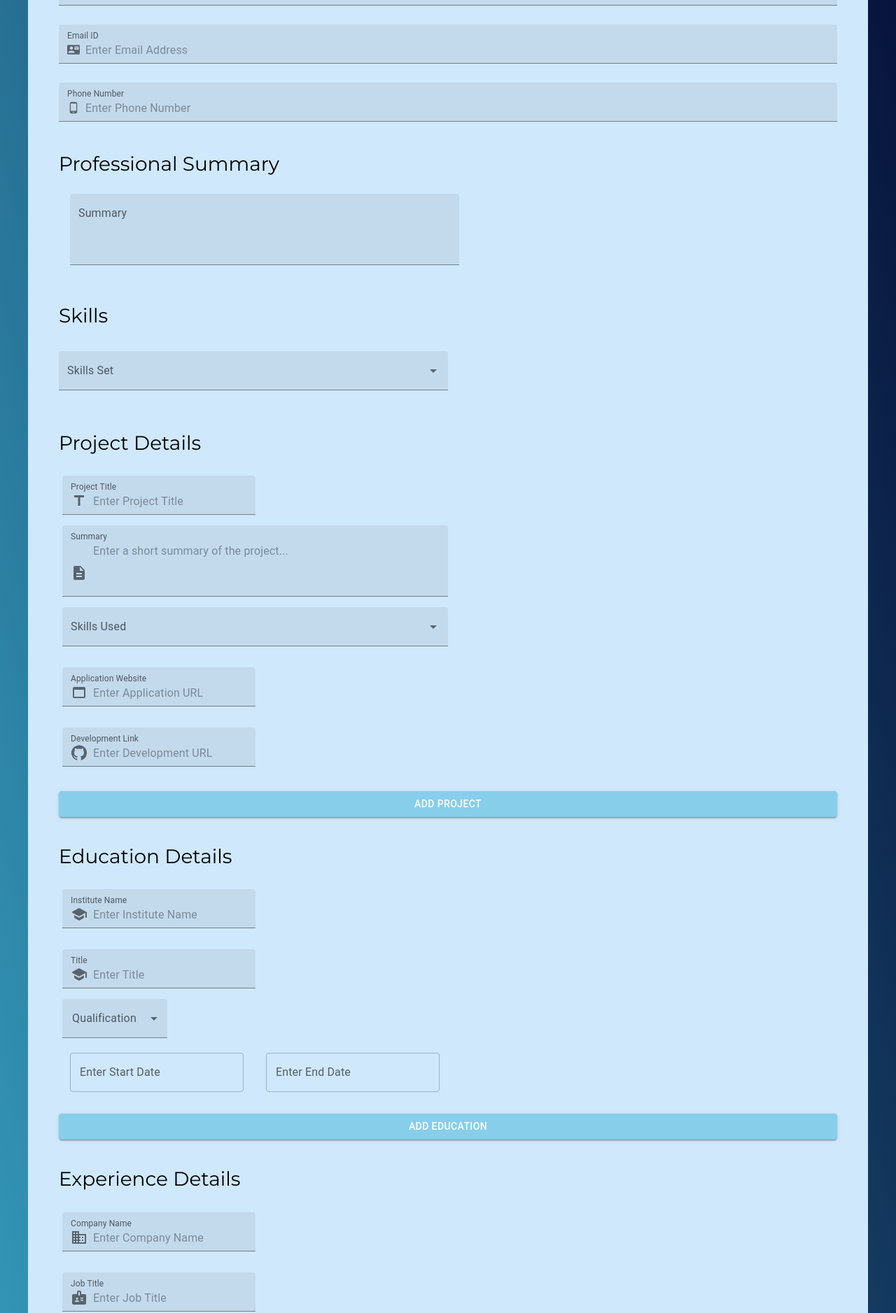
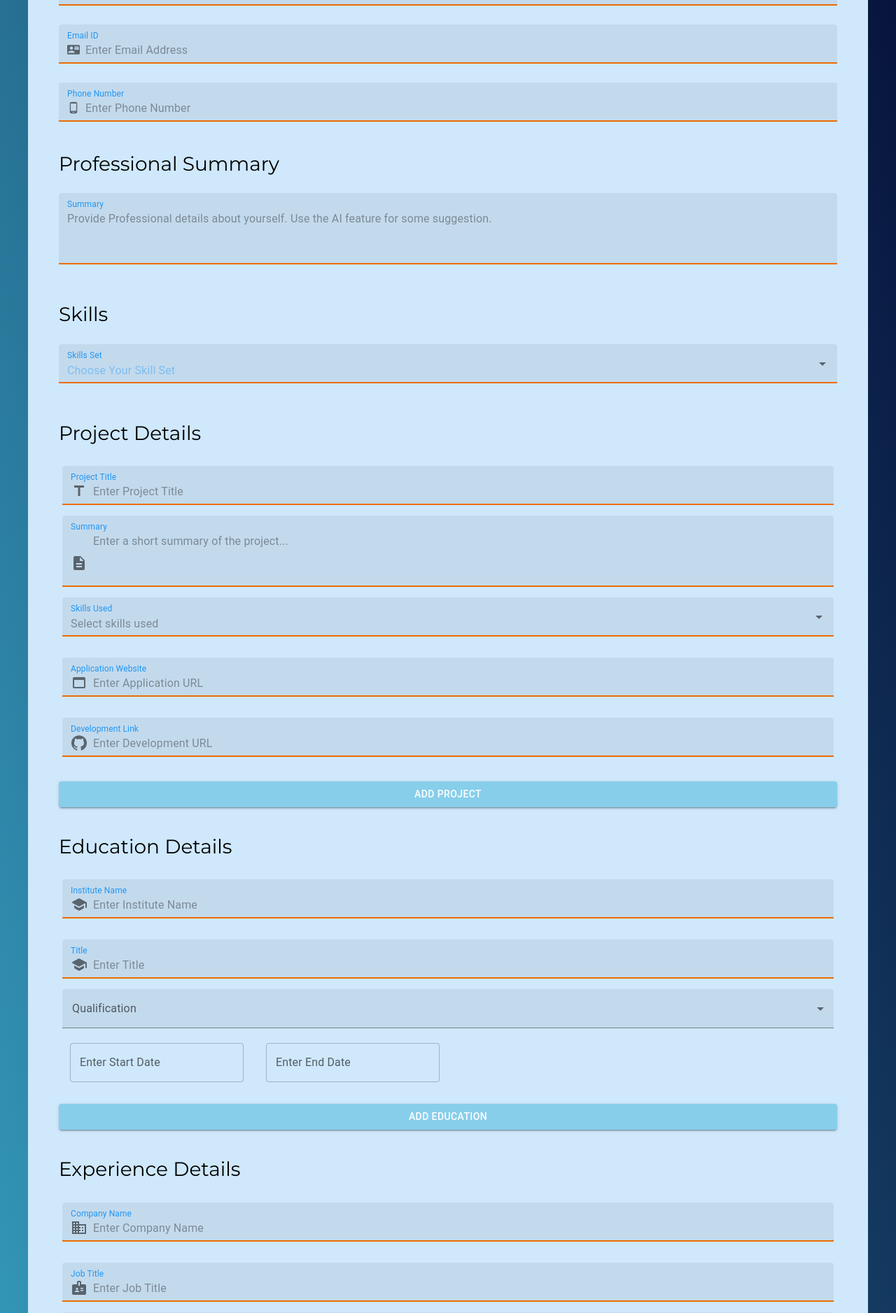
Before and after one commit to maijako/CV-generator, a React (Create React App) app: page /buildCV in a window 1280 px wide. Shown: the part 307-2184 px from the top of the page at 70% size. Built offline with nearby package versions, Linux system fonts and the light colour scheme; a web font is replaced by a local one; what @react-pdf/renderer would draw is missing.

Commit message:
update to styling and layout

```diff
--- a/src/components/cvcomponents/BasicUserInfo.js
+++ b/src/components/cvcomponents/BasicUserInfo.js
@@ -103,7 +103,8 @@ function BasicUserInfo() {
             }}
             placeholder="Enter First Name"
             variant="filled"
-            color="primary"
+            color="warning"
+            focused
             value={firstName}
             onChange={handleFirstNameChange}
             onFocus={() => handleFieldFocus("firstName")}
@@ -123,7 +124,8 @@ function BasicUserInfo() {
             }}
             placeholder="Enter Last Name"
             variant="filled"
-            color="primary"
+            color="warning"
+            focused
             value={lastName}
             onChange={handleLastNameChange}
             onFocus={() => handleFieldFocus("lastName")}
@@ -143,7 +145,8 @@ function BasicUserInfo() {
             }}
             placeholder="Enter Email Address"
             variant="filled"
-            color="primary"
+            color="warning"
+            focused
             value={email}
             onChange={handleEmailChange}
             onFocus={() => handleFieldFocus("email")}
@@ -163,7 +166,8 @@ function BasicUserInfo() {
             }}
             placeholder="Enter Phone Number"
             variant="filled"
-            color="primary"
+            color="warning"
+            focused
             value={phone}
             onChange={handlePhoneChange}
             onFocus={() => handleFieldFocus("phone")}
--- a/src/components/cvcomponents/EducationSection.js
+++ b/src/components/cvcomponents/EducationSection.js
@@ -137,7 +137,9 @@ function EducationSection() {
                     }}
                     placeholder="Enter Institute Name"
                     variant="filled"
-                    sx={{ margin: "15px 0" }}
+                    color="warning"
+                    focused
+                    sx={{ margin: "15px 0", width: "100%" }}
                     name="instituteName"
                     value={input.instituteName}
                     onChange={(event) => handleInputChange(index, event)}
@@ -157,7 +159,9 @@ function EducationSection() {
                     }}
                     placeholder="Enter Title"
                     variant="filled"
-                    sx={{ margin: "15px 0" }}
+                    color="warning"
+                    focused
+                    sx={{ margin: "15px 0", width: "100%" }}
                     name="courseTitle"
                     value={input.courseTitle}
                     onChange={(event) => handleInputChange(index, event)}
@@ -165,7 +169,7 @@ function EducationSection() {
                     error={Boolean(input.errors.courseTitle)}
                     helperText={input.errors.courseTitle}
                   />
-                  <FormControl sx={{ minWidth: 150 }}>
+                  <FormControl sx={{ minWidth: "100%" }}>
                     <InputLabel id="selectedQualificationLabel">
                       Qualification
                     </InputLabel>
@@ -174,6 +178,8 @@ function EducationSection() {
                       id="selectedQualification"
                       label="Qualification"
                       variant="filled"
+                      color="warning"
+                      focused
                       name="qualificationVal"
                       value={input.qualificationVal}
                       onChange={(event) => handleInputChange(index, event)}
--- a/src/components/cvcomponents/ExperienceSection.js
+++ b/src/components/cvcomponents/ExperienceSection.js
@@ -138,7 +138,9 @@ function ExperienceSection() {
                     }}
                     placeholder="Enter Company Name"
                     variant="filled"
-                    sx={{ margin: "15px 0" }}
+                    color="warning"
+                    focused
+                    sx={{ margin: "15px 0", width:"100%" }}
                     name="companyName"
                     value={input.companyName}
                     onChange={(event) => handleInputChange(index, event)}
@@ -158,7 +160,9 @@ function ExperienceSection() {
                     }}
                     placeholder="Enter Job Title"
                     variant="filled"
-                    sx={{ margin: "15px 0" }}
+                    color="warning"
+                    focused
+                    sx={{ margin: "15px 0", width:"100%" }}
                     name="jotTitle"
                     value={input.jotTitle}
                     onChange={(event) => handleInputChange(index, event)}
@@ -171,10 +175,12 @@ function ExperienceSection() {
                     label="Role Details"
                     placeholder="Give a detailed description of your role."
                     variant="filled"
+                    color="warning"
+                    focused
                     multiline
                     minRows={3}
                     maxRows={8}
-                    sx={{ width: "50%" }}
+                    sx={{ width: "100%" }}
                     name="roleDetails"
                     value={input.roleDetails}
                     onChange={(event) => handleInputChange(index, event)}
@@ -188,6 +194,8 @@ function ExperienceSection() {
                     sx={{ margin: 2 }}
                     label="Enter Start Date"
                     variant="filled"
+                    color="warning"
+                    focused
                     format="MMM YYYY"
                     name="startDate"
                     views={["month", "year"]}
@@ -212,6 +220,8 @@ function ExperienceSection() {
                     sx={{ margin: 2 }}
                     label="Enter End Date"
                     variant="filled"
+                    color="warning"
+                    focused
                     format="MMM YYYY"
                     views={["month", "year"]}
                     name="endDate"
--- a/src/components/cvcomponents/ProfessionalSummary.js
+++ b/src/components/cvcomponents/ProfessionalSummary.js
@@ -25,20 +25,20 @@ function ProfessionalSummary() {
 
   return (
     <ThemeProvider theme={theme}>
-      <Box sx={{ padding: "20px", borderRadius: "10px" }}>
+      <Box sx={{ padding: "20px" , borderRadius: "10px" }}>
         <h3 style={{ color: "black", marginBottom: "10px" }}>Professional Summary</h3>
         <Box sx={{ display: "flex", flexDirection: "column", gap: "15px" }}>
-          <TextField fullWidth
+          <TextField
             id="professional-summary"
             label="Summary"
-            margin="dense"
             placeholder="Provide Professional details about yourself. Use the AI feature for some suggestion."
             multiline
             minRows={3}
             maxRows={8}
-            sx={{ margin: 2, width: "50%" }}
+            sx={{ margin: "15px 0", width: "100%" }}
             variant="filled"
-            color="primary"
+            color="warning"
+            focused
           />
         </Box>
       </Box>
--- a/src/components/cvcomponents/ProjectsSection.js
+++ b/src/components/cvcomponents/ProjectsSection.js
@@ -86,7 +86,9 @@ function ProjectsSection() {
                   }}
                   placeholder="Enter Project Title"
                   variant="filled"
-                  sx={{ margin: "15px 0" }}
+                  color="warning"
+                  focused
+                  sx={{ width:"100%", margin: "15px 0" }}
                   name="projectTitle"
                   value={input.projectTitle}
                   onChange={(event) => handleInputChange(index, event)}
@@ -104,10 +106,12 @@ function ProjectsSection() {
                   }}
                   placeholder="Enter a short summary of the project..."
                   variant="filled"
+                  color="warning"
+                  focused
                   multiline
                   minRows={3}
                   maxRows={8}
-                  sx={{ width: "50%" }}
+                  sx={{ width: "100%" }}
                   name="projectSummary"
                   value={input.projectSummary}
                   onChange={(event) => handleInputChange(index, event)}
@@ -125,13 +129,15 @@ function ProjectsSection() {
                       label="Skills Used"
                       placeholder="Select skills used"
                       variant="filled"
+                      color="warning"
+                      focused
                       name="skillsUsed"
                     />
                   )}
                   onChange={(event, values) => {
                     projectInputFields[index].skillsUsed = values;
                   }}
-                  sx={{ margin: "15px 0", width: "50%" }}
+                  sx={{ margin: "15px 0", width: "100%" }}
                 />
 
                 <TextField
@@ -146,7 +152,9 @@ function ProjectsSection() {
                   }}
                   placeholder="Enter Application URL"
                   variant="filled"
-                  sx={{ margin: "15px 0" }}
+                  color="warning"
+                  focused
+                  sx={{ margin: "15px 0", width: "100%" }}
                   name="deployedLink"
                   value={input.deployedLink}
                   onChange={(event) => handleInputChange(index, event)}
@@ -164,7 +172,9 @@ function ProjectsSection() {
                   }}
                   placeholder="Enter Development URL"
                   variant="filled"
-                  sx={{ margin: "15px 0" }}
+                  color="warning"
+                  focused
+                  sx={{ margin: "15px 0" , width: "100%" }}
                   name="gitHubLink"
                   value={input.gitHubLink}
                   onChange={(event) => handleInputChange(index, event)}
--- a/src/components/cvcomponents/SkillsSection.js
+++ b/src/components/cvcomponents/SkillsSection.js
@@ -59,15 +59,16 @@ function SkillsSection() {
               <TextField
                 {...params}
                 label="Skills Set"
-                margin="dense"
+                margin="dense "
                 placeholder="Choose Your Skill Set"
                 variant="filled"
-                color="primary"
+                color="warning" focused
               />
             )}
-            sx={{ margin: "15px 0", width: "50%" }}
+            sx={{ margin: "15px 0", width: "100%" }}
             variant="filled"
-            color="primary"
+            color="warning"
+            focused
           />
         </Box>
       </Box>
```
